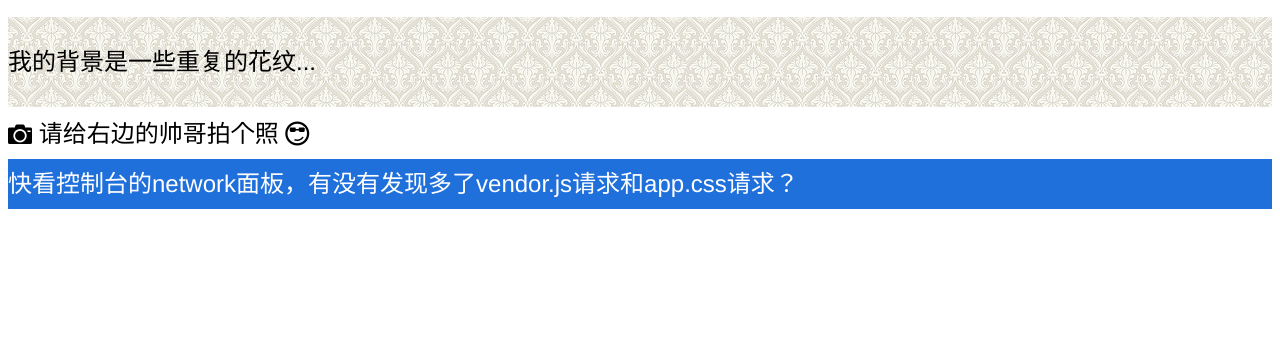
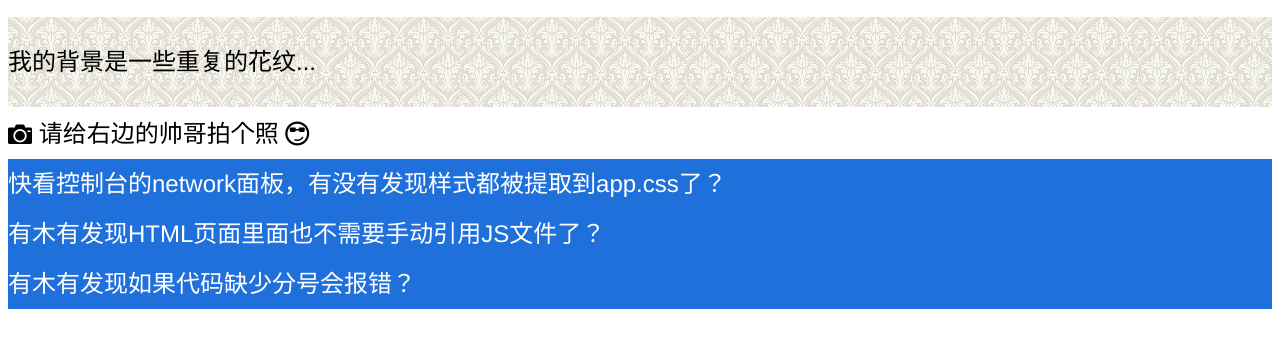
Before and after one commit to jkvim/es2015-demos, a website built with webpack: page index.html in a window 1280 px wide. Shown: the part 91-438 px from the top of the page. Built offline with nearby package versions, Linux system fonts and the light colour scheme; a web font is replaced by a local one.

Commit message:
Update tips for eslint.

```diff
--- a/index.html
+++ b/index.html
@@ -15,6 +15,8 @@
             <span>请给右边的帅哥拍个照</span>
             <i class="icon-cool"></i>
         </p>
-        <p class="tips">快看控制台的network面板，有没有发现多了vendor.js请求和app.css请求？</p>
+        <p class="tips">快看控制台的network面板，有没有发现样式都被提取到app.css了？</p>
+        <p class="tips">有木有发现HTML页面里面也不需要手动引用JS文件了？</p>
+        <p class="tips">有木有发现如果代码缺少分号会报错？</p>
     </body>
 </html>
--- a/webpack.base.config.js
+++ b/webpack.base.config.js
@@ -14,9 +14,9 @@ module.exports = {
         app: absolutePath('./index.js')
     },
     output: {
+        publicPath: '/',
         filename: '[name].js',
-        path: absolutePath('./dist'),
-        publicPath: '/'
+        path: absolutePath('./dist')
     },
     plugins: [
         new webpack.EnvironmentPlugin({
```
